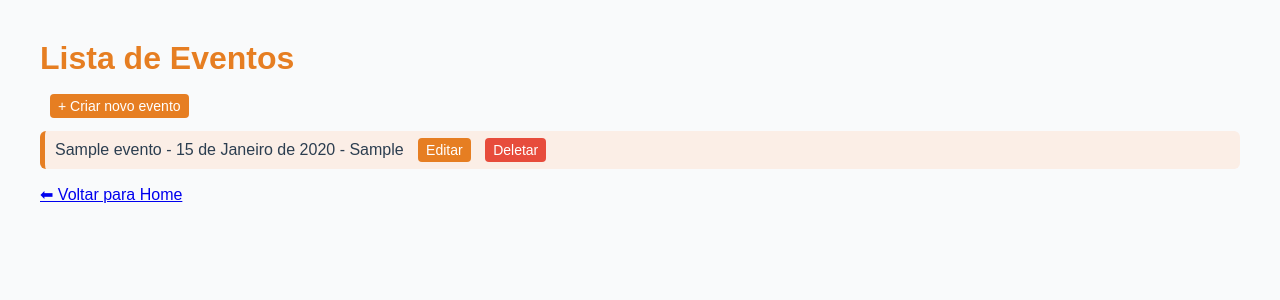
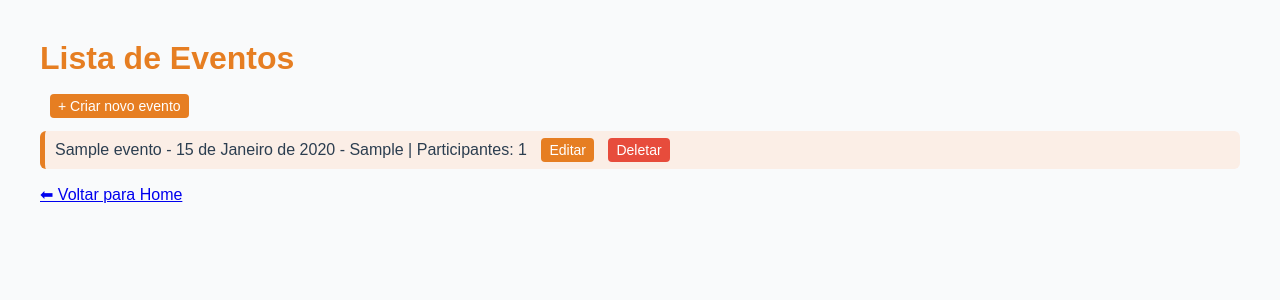
Before and after one commit to PDTCCLF/bora-fazer-acontecer, a Django app: page /eventos/ in a window 1280 px wide. Shown: the top 300 px of the page. Run offline with Django 5.2, Linux system fonts and the light colour scheme; a user stored in the database is signed in; tables that the repository leaves empty hold one stand-in row (values such as "Sample post").

Commit message:
style: adiciona num participantes por evento

```diff
--- a/eventos/templates/eventos/lista.html
+++ b/eventos/templates/eventos/lista.html
@@ -13,6 +13,7 @@
         {% for evento in eventos %}
             <li>
                 {{ evento.nome }} - {{ evento.data }} - {{ evento.local }}
+                | Participantes: {{ evento.participacoes.count }}
                 <a class="btn" href="{% url 'editar_evento' evento.id %}">Editar</a>
                 <a class="btn btn-danger" href="{% url 'deletar_evento' evento.id %}">Deletar</a>
             </li>
```
